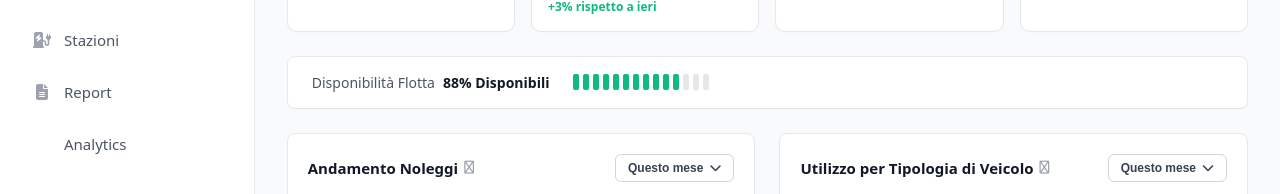
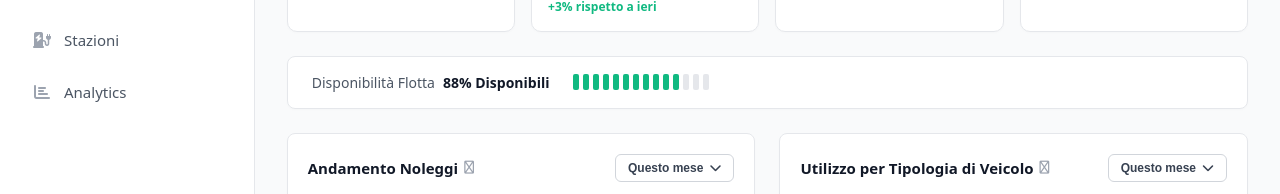
Before and after one commit to Damiano-ITS/skycity, a React (Vite) app: page /dashboard in a window 1280 px wide. Shown: the part 269-463 px from the top of the page. Built offline with nearby package versions, Linux system fonts and the light colour scheme.

Commit message:
Remove page reports

```diff
--- a/src/components/layout/Topbar/Sidebar.tsx
+++ b/src/components/layout/Topbar/Sidebar.tsx
@@ -43,16 +43,9 @@ export default function Sidebar() {
           </NavLink>
         </Can>
 
-        <Can perform={PERMISSIONS.REPORT_VIEW}>
-          <NavLink to="/report" className="sidebar__link">
-            <i className="fa-solid fa-file-lines sidebar__icon"></i>
-            <span className="sidebar__text">Report</span>
-          </NavLink>
-        </Can>
-
         <Can perform={PERMISSIONS.ANALYTICS_VIEW}>
           <NavLink to="/analytics" className="sidebar__link">
-            <i className="fa-solid fa-chart-network sidebar__icon"></i>
+            <i className="fa-solid fa-chart-bar sidebar__icon"></i>
             <span className="sidebar__text">Analytics</span>
           </NavLink>
         </Can>
--- a/src/pages/Report/ReportPage.tsx
+++ /dev/null
@@ -1,8 +0,0 @@
-export default function ReportPage() {
-  return (
-    <div className="page-container">
-      <h2 className="page-container__title">Report e Log</h2>
-      <p>Esportazione dati e storici delle attività.</p>
-    </div>
-  );
-}
--- a/src/router/AppRouter.tsx
+++ b/src/router/AppRouter.tsx
@@ -6,8 +6,7 @@ import DashboardPage from "../pages/Dashboard/DashboardPage";
 import ManutenzioniPage from "../pages/Manutenzioni/ManutenzioniPage";
 import VeicoliPage from "../pages/Veicoli/VeicoliPage";
 import StazioniPage from "../pages/Stazioni/StazioniPage";
-import ReportPage from "../pages/Report/ReportPage";
-import AnalyticsPage from "../pages/Analytics/AnalyticsPage";
+import { AnalyticsPage } from "../pages/Analytics/AnalyticsPage";
 import UnauthorizedPage from "../pages/Unauthorized/UnauthorizedPage";
 import type { JSX } from "react";
 
@@ -38,9 +37,25 @@ export default function AppRouter() {
             </ProtectedRoute>
           }
         />
+        <Route
+          path="manutenzioni/:id"
+          element={
+            <ProtectedRoute perform={PERMISSIONS.MANUTENZIONI_VIEW}>
+              <ManutenzioniPage />
+            </ProtectedRoute>
+          }
+        />
 
         <Route
           path="veicoli"
+          element={
+            <ProtectedRoute perform={PERMISSIONS.VEICOLI_VIEW}>
+              <VeicoliPage />
+            </ProtectedRoute>
+          }
+        />
+        <Route
+          path="veicoli/:id"
           element={
             <ProtectedRoute perform={PERMISSIONS.VEICOLI_VIEW}>
               <VeicoliPage />
@@ -56,12 +71,11 @@ export default function AppRouter() {
             </ProtectedRoute>
           }
         />
-
         <Route
-          path="report"
+          path="stazioni/:id"
           element={
-            <ProtectedRoute perform={PERMISSIONS.REPORT_VIEW}>
-              <ReportPage />
+            <ProtectedRoute perform={PERMISSIONS.STAZIONI_VIEW}>
+              <StazioniPage />
             </ProtectedRoute>
           }
         />
```
